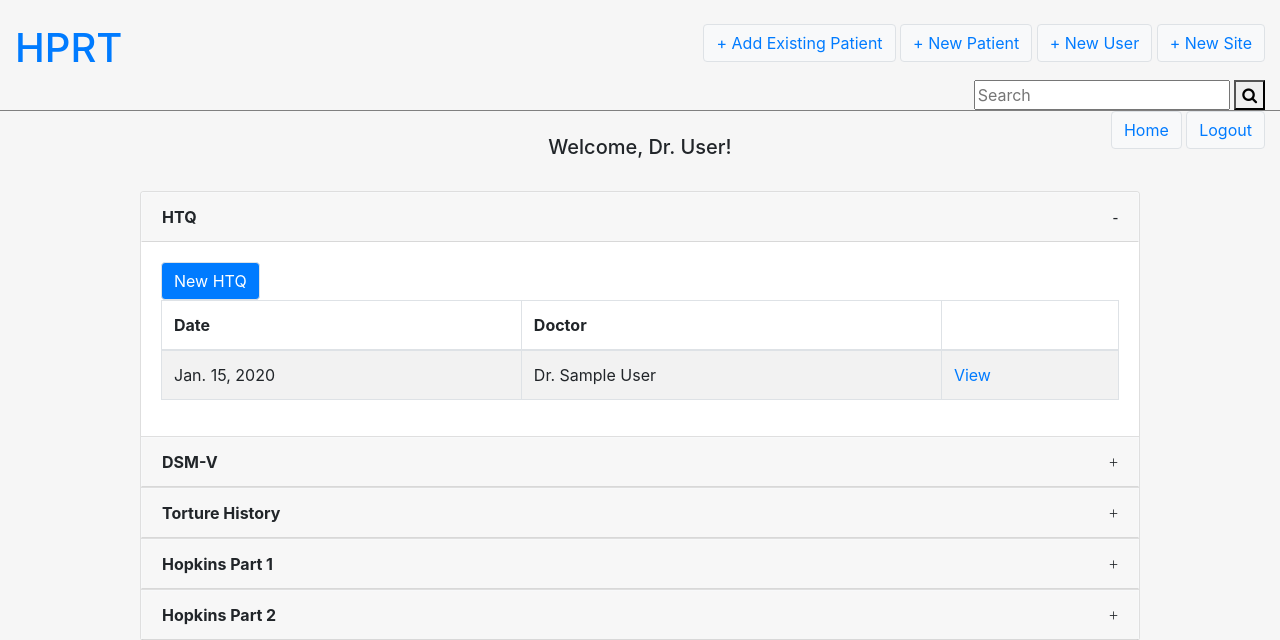
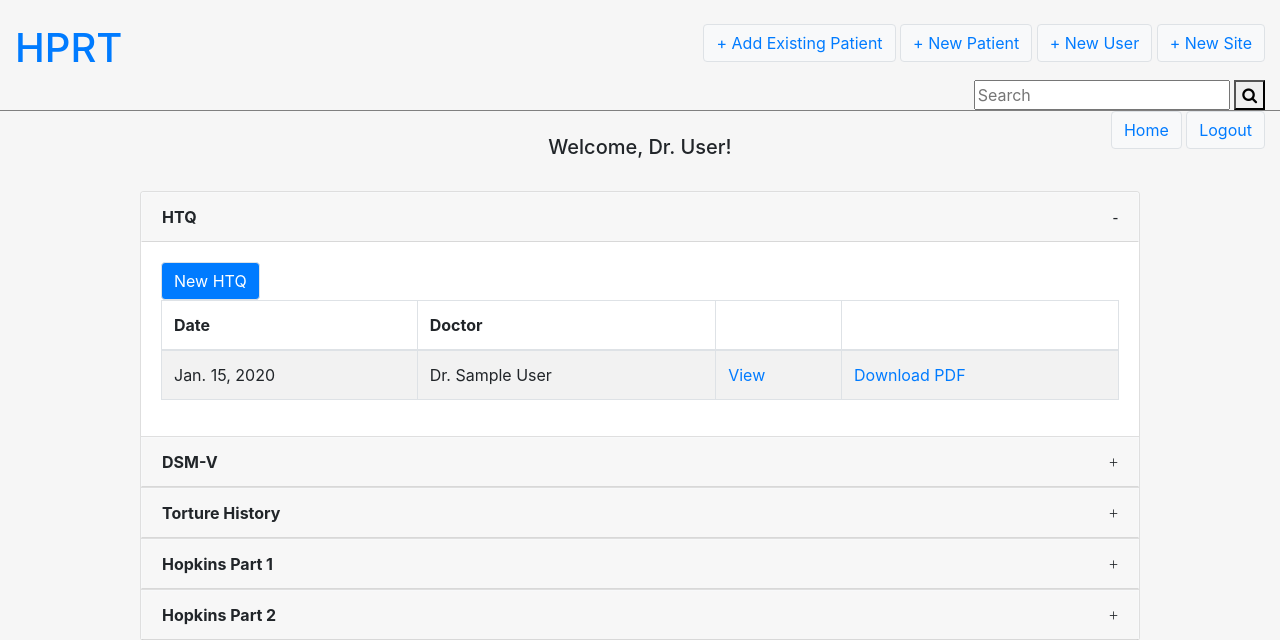
Before and after one commit to sbetti02/HTQR, a Django app: page /toolkit/screenings/1 in a window 1280 px wide, after a click on "HTQ". Shown: the top 640 px of the page. Run offline with Django 3.2, Linux system fonts and the light colour scheme; a user stored in the database is signed in; tables that the repository leaves empty hold one stand-in row (values such as "Sample post"); parts of the project's set-up code (start-up, migrations or seed data) failed here and were passed over; some libraries are stand-ins or nearby versions.

Commit message:
no idea why I'm doing this

```diff
--- a/src/HPRT/templates/screenings.html
+++ b/src/HPRT/templates/screenings.html
@@ -19,11 +19,12 @@
                             <th>Date</th>
                             <th>Doctor</th>
                             <th></th>
+                            <th></th>
                         </tr>
                     </thead>
                     <tbody>
                         {% for q in object_list %}
-                            <tr><td>{{q.date}}</td> <td> {{q.doctor}}</td> <td><a href = "{%url 'HTQ_detail' q.pk %}"> View</a></td></tr>
+                            <tr><td>{{q.date}}</td> <td> {{q.doctor}}</td> <td><a href = "{%url 'HTQ_detail' q.pk %}"> View</a></td> <td><a href = "{%url 'HTQ_pdf' q.pk %}"> Download PDF</a></td></tr>
                         {% endfor %}
                     </tbody>
                 </table>
@@ -99,11 +100,12 @@
                             <th>Date</th>
                             <th>Doctor</th>
                             <th>Score</th>
+                            <th></th>
                         </tr>
                     </thead>
                     <tbody>
                         {% for q in hp1_list %}
-                            <tr><td>{{ q.date }}</td> <td> {{q.doctor}}</td><td>{{q.score}}</td><td><a href = "{%url 'HP1_detail' q.pk %}">View</a></td></tr>
+                            <tr><td>{{ q.date }}</td> <td> {{q.doctor}}</td><td>{{q.score}}</td><td><a href = "{%url 'HP1_detail' q.pk %}">View</a></td><td><a href = "{%url 'HTQ_pdf' q.pk %}"> Download PDF</a></td></tr>
                         {% endfor %}
                     </tbody>
                 </table>
--- a/src/HPRT/toolkit/urls.py
+++ b/src/HPRT/toolkit/urls.py
@@ -27,5 +27,5 @@ urlpatterns = [
     path('th/<int:pk>', views.TortureHistoryDetailView.as_view(), name = 'TH_detail'),
     path('hp1/<int:pk>', views.HopkinsPart1DetailView.as_view(), name = 'HP1_detail'),
     path('hp2/<int:pk>', views.HopkinsPart2DetailView.as_view(), name = 'HP2_detail'),
-
+    path('htq/<int:pk>/pdf', views.HTQPDF.as_view(), name = 'HTQ_pdf'),
 ]
--- a/src/HPRT/toolkit/views.py
+++ b/src/HPRT/toolkit/views.py
@@ -9,6 +9,9 @@ from . forms import HTQForm, DSMVForm, TortureHistoryForm, HopkinsPart1Form, Hop
 from . models import Toolkit, HTQ, DSMV, TortureHistory, HopkinsPart1, HopkinsPart2
 from PatientPortal.models import Patient
 import json, os
+
+from reportlab.pdfgen import canvas
+from django.http import HttpResponse
 
 
 class ToolkitDetailView(LoginRequiredMixin, DetailView):
@@ -210,3 +213,23 @@ class HopkinsPart2DetailView(LoginRequiredMixin, DetailView):
     redirect_field_name = 'redirect_to'
     model = HopkinsPart2
     template_name = 'hp2_detail.html'
+
+class HTQPDF(LoginRequiredMixin, DetailView):
+    login_url = 'login'
+    redirect_field_name = 'redirect_to'
+    model = HTQ
+    def get(self, request, pk):
+        response = HttpResponse(content_type='application/pdf')
+        response['Content-Disposition'] = 'attachment; filename="sample.pdf"'
+
+        # Create the PDF object, using the response object as its "file."
+        p = canvas.Canvas(response)
+
+        # Draw things on the PDF. Here's where the PDF generation happens.
+        # See the ReportLab documentation for the full list of functionality.
+        p.drawString(0, 0, "Hello world.")
+
+        # Close the PDF object cleanly, and we're done.
+        p.showPage()
+        p.save()
+        return response
```
